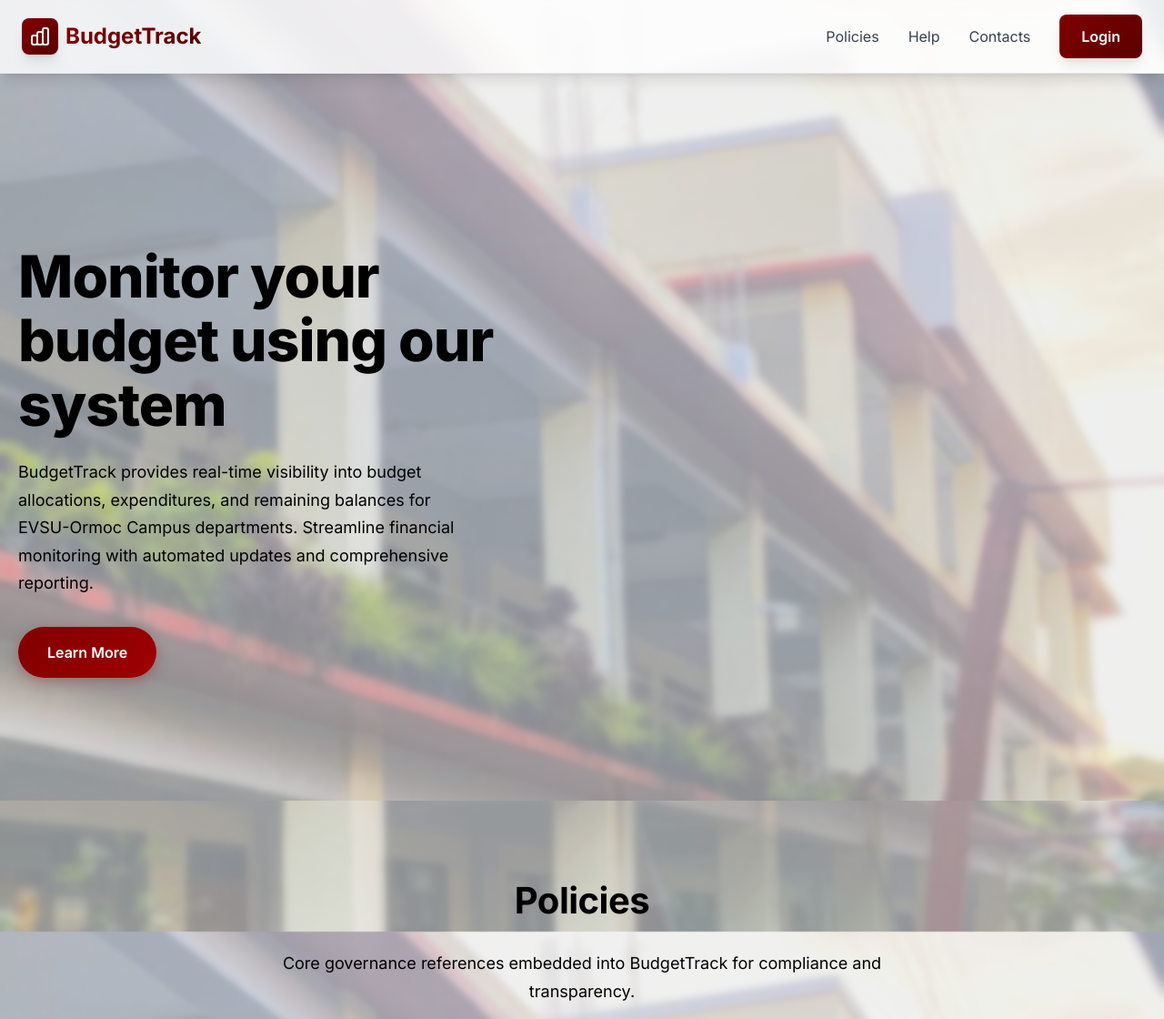
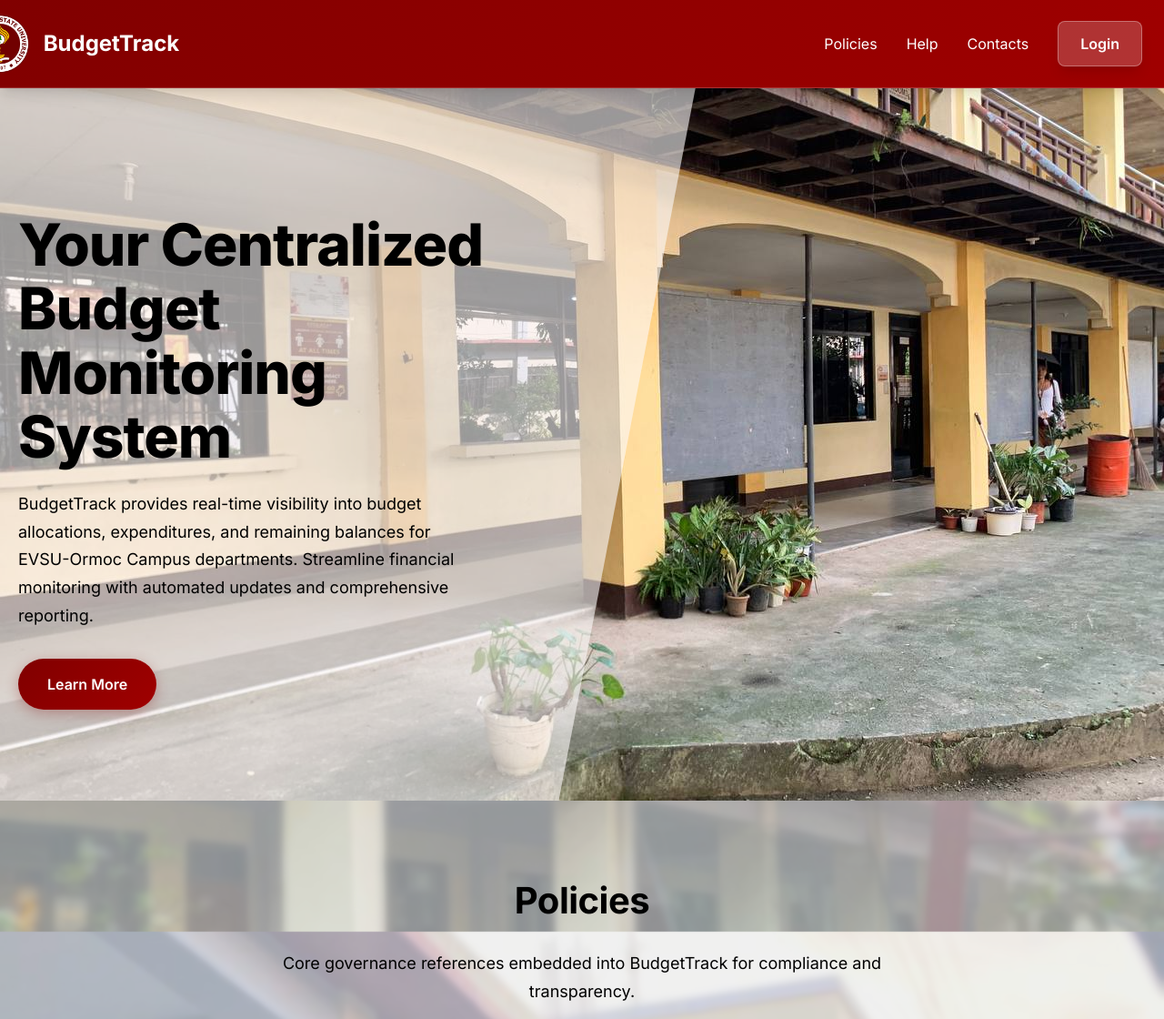
Before and after one commit to skypian/Budgettrack_Skypian, a PHP site: page /Capstone/ in a window 1280 px wide. Shown: the top 1120 px of the page at 91% size. Run offline with PHP 8.4, Linux system fonts and the light colour scheme; some libraries are stand-ins or nearby versions.

Commit message:
index,login,logincss,style

```diff
--- a/index.php
+++ b/index.php
@@ -47,8 +47,12 @@
             backdrop-filter: blur(10px);
             -webkit-backdrop-filter: blur(10px);
         }
+        .header-gradient {
+            background: linear-gradient(135deg, var(--maroon), var(--maroon-light));
+        }
         .login-btn {
-            background: linear-gradient(135deg, #800000 0%, #5a0000 100%);
+            background: rgba(255, 255, 255, 0.2);
+            border: 1px solid rgba(255, 255, 255, 0.3);
             position: relative;
             overflow: hidden;
             transition: all 0.3s ease;
@@ -67,8 +71,9 @@
             left: 100%;
         }
         .login-btn:hover {
+            background: rgba(255, 255, 255, 0.3);
             transform: translateY(-2px);
-            box-shadow: 0 10px 25px rgba(128, 0, 0, 0.3);
+            box-shadow: 0 10px 25px rgba(0, 0, 0, 0.3);
         }
         .nav-link {
             position: relative;
@@ -81,21 +86,18 @@
             left: 0;
             width: 0;
             height: 2px;
-            background: linear-gradient(90deg, #800000, #5a0000);
+            background: #ffffff;
             transition: width 0.3s ease;
         }
         .nav-link:hover::after {
             width: 100%;
         }
         .nav-link:hover {
-            color: #800000;
+            color: #ffffff;
             transform: translateY(-2px);
         }
-        .brand-text {
-            background: linear-gradient(135deg, #800000, #5a0000);
-            -webkit-background-clip: text;
-            -webkit-text-fill-color: transparent;
-            background-clip: text;
+        .brand-text-white {
+            color: #ffffff;
             font-weight: 800;
         }
         header {
@@ -104,29 +106,25 @@
     </style>
 </head>
 <body class="min-h-screen bg-fixed bg-cover bg-center" style="background-image: linear-gradient(rgba(255,255,255,.53), rgba(255,255,255,.53)), url('assets/img/bg.png');">
-    <header class="fixed top-0 left-0 right-0 z-50 nav-blur bg-white/80 border-b border-gray-200 shadow-lg">
+    <header class="fixed top-0 left-0 right-0 z-50 nav-blur header-gradient border-b border-white/20 shadow-lg">
         <div class="container mx-auto px-6 py-4">
             <nav class="flex items-center justify-between">
-                <div class="flex items-center space-x-2">
-                    <div class="w-10 h-10 bg-gradient-to-br from-maroon to-maroon-dark rounded-lg flex items-center justify-center shadow-lg">
-                        <svg class="w-6 h-6 text-white" fill="none" stroke="currentColor" viewBox="0 0 24 24">
-                            <path stroke-linecap="round" stroke-linejoin="round" stroke-width="2" d="M9 19v-6a2 2 0 00-2-2H5a2 2 0 00-2 2v6a2 2 0 002 2h2a2 2 0 002-2zm0 0V9a2 2 0 012-2h2a2 2 0 012 2v10m-6 0a2 2 0 002 2h2a2 2 0 002-2m0 0V5a2 2 0 012-2h2a2 2 0 012 2v14a2 2 0 01-2 2h-2a2 2 0 01-2-2z"></path>
-                        </svg>
-                    </div>
-                    <span class="brand-text text-2xl font-bold">BudgetTrack</span>
+                <div class="flex items-center space-x-4 -ml-14">
+                    <img src="img/evsu_logo.png" alt="EVSU Logo" class="h-16 w-auto">
+                    <span class="brand-text-white text-2xl font-bold">BudgetTrack</span>
                 </div>
 
                 <div class="hidden md:flex items-center space-x-8">
-                    <a href="#policies" class="nav-link text-gray-700 hover:text-maroon font-medium transition-all duration-300">Policies</a>
-                    <a href="#help" class="nav-link text-gray-700 hover:text-maroon font-medium transition-all duration-300">Help</a>
-                    <a href="#contact" class="nav-link text-gray-700 hover:text-maroon font-medium transition-all duration-300">Contacts</a>
+                    <a href="#policies" class="nav-link text-white hover:text-white font-medium transition-all duration-300">Policies</a>
+                    <a href="#help" class="nav-link text-white hover:text-white font-medium transition-all duration-300">Help</a>
+                    <a href="#contact" class="nav-link text-white hover:text-white font-medium transition-all duration-300">Contacts</a>
                     <a href="login.php" class="login-btn px-6 py-3 text-white font-semibold rounded-lg shadow-lg hover:shadow-xl transition-all duration-300">
                         <span class="relative z-10">Login</span>
                     </a>
                 </div>
 
                 <!-- Mobile menu button -->
-                <button id="mobile-menu-btn" class="md:hidden p-2 rounded-lg text-gray-700 hover:bg-gray-100 transition-colors">
+                <button id="mobile-menu-btn" class="md:hidden p-2 rounded-lg text-white hover:bg-white/20 transition-colors">
                     <svg class="w-6 h-6" fill="none" stroke="currentColor" viewBox="0 0 24 24">
                         <path stroke-linecap="round" stroke-linejoin="round" stroke-width="2" d="M4 6h16M4 12h16M4 18h16"></path>
                     </svg>
@@ -134,11 +132,11 @@
             </nav>
 
             <!-- Mobile menu -->
-            <div id="mobile-menu" class="md:hidden mt-4 pb-4 border-t border-gray-200 hidden">
+            <div id="mobile-menu" class="md:hidden mt-4 pb-4 border-t border-white/20 hidden">
                 <div class="flex flex-col space-y-3 pt-4">
-                    <a href="#policies" class="nav-link text-gray-700 hover:text-maroon font-medium transition-all duration-300 py-2">Policies</a>
-                    <a href="#help" class="nav-link text-gray-700 hover:text-maroon font-medium transition-all duration-300 py-2">Help</a>
-                    <a href="#contact" class="nav-link text-gray-700 hover:text-maroon font-medium transition-all duration-300 py-2">Contacts</a>
+                    <a href="#policies" class="nav-link text-white hover:text-white font-medium transition-all duration-300 py-2">Policies</a>
+                    <a href="#help" class="nav-link text-white hover:text-white font-medium transition-all duration-300 py-2">Help</a>
+                    <a href="#contact" class="nav-link text-white hover:text-white font-medium transition-all duration-300 py-2">Contacts</a>
                     <a href="login.php" class="login-btn px-6 py-3 text-white font-semibold rounded-lg shadow-lg hover:shadow-xl transition-all duration-300 text-center mt-2">
                         <span class="relative z-10">Login</span>
                     </a>
@@ -147,13 +145,20 @@
         </div>
     </header>
     <main class="pt-20">
-        <section class="hero" style="background-image: linear-gradient(rgba(255,255,255,.50), rgba(255,255,255,.50)), url('img/bg.png'); background-repeat:no-repeat; background-position: top center; background-size: cover;">
+        <section class="hero">
+            <div class="hero-background-carousel">
+                <div class="hero-bg-slide active" style="background-image: url('img/budget1.jpg'); background-size: cover; background-position: center;"></div>
+                <div class="hero-bg-slide" style="background-image: url('img/budget2.jpg'); background-size: cover; background-position: center;"></div>
+                <div class="hero-bg-slide" style="background-image: url('img/budget3.jpg'); background-size: cover; background-position: center;"></div>
+            </div>
+            <div class="hero-split-overlay"></div>
             <div class="container">
                 <div class="hero-content">
-                    <h1>Monitor your budget using our system</h1>
+                    <h1>Your Centralized Budget Monitoring System</h1>
                     <p>BudgetTrack provides real-time visibility into budget allocations, expenditures, and remaining balances for EVSU-Ormoc Campus departments. Streamline financial monitoring with automated updates and comprehensive reporting.</p>
                     <a href="#policies" class="cta-btn">Learn More</a>
                 </div>
+            </div>
         </section>
         <section id="policies" class="section">
             <div class="container">
@@ -328,6 +333,31 @@
 
                 lastScrollTop = scrollTop;
             });
+
+            // Preload background images
+            const imageUrls = ['img/budget1.jpg', 'img/budget2.jpg', 'img/budget3.jpg'];
+            imageUrls.forEach(url => {
+                const img = new Image();
+                img.src = url;
+            });
+
+            // Background image carousel
+            const slides = document.querySelectorAll('.hero-bg-slide');
+            let currentSlide = 0;
+
+            // Ensure first slide is visible
+            if (slides.length > 0) {
+                slides[0].classList.add('active');
+            }
+
+            function nextSlide() {
+                slides[currentSlide].classList.remove('active');
+                currentSlide = (currentSlide + 1) % slides.length;
+                slides[currentSlide].classList.add('active');
+            }
+
+            // Switch images every 5 seconds
+            setInterval(nextSlide, 5000);
         });
     </script>
 </body>
--- a/login.php
+++ b/login.php
@@ -54,9 +54,9 @@
                         <div className="absolute inset-x-0 top-0 flex items-center gap-3 bg-black/25 backdrop-blur-[5px] px-6 py-4">
                             <img src="img/evsu_logo.png" alt="EVSU" className="h-10 w-10 object-contain drop-shadow" />
                             <div className="text-white leading-tight drop-shadow">
-                                <div className="font-extrabold tracking-wider text-[26px] md:text-[28px]">EASTERN VISAYAS</div>
+                                <div className="font-extrabold tracking-wider text-[26px] md:text-[28px]">EVSU-OC | BudgetTrack</div>
                                 <div className="mt-1 h-1 bg-[#ffd54a] evsu-underline"></div>
-                                <div className="font-semibold tracking-[.35em] text-xs md:text-sm opacity-95">STATE UNIVERSITY</div>
+                                <div className="font-semibold tracking-[.35em] text-xs md:text-sm opacity-95">EASTERN VISAYAS STATE UNIVERSITY ORMOC CAMPUS</div>
                             </div>
                         </div>
                         {/* Curved divider overlay */}
--- a/public/css/login.css
+++ b/public/css/login.css
@@ -103,20 +103,20 @@
 
 /* Tailwind-coexisting classes used by React/Tailwind login */
 .login-bg {
-    background-image: linear-gradient(rgba(255, 255, 255, 0.50), rgba(255, 255, 255, 0.50)), url('../../img/bg.png');
+    background-image: linear-gradient(rgba(255, 255, 255, 0.50), rgba(255, 255, 255, 0.50)), url('../../img/budget3.jpg');
     background-attachment: fixed;
     background-size: cover;
     background-position: center;
 }
 
 .left-panel-bg {
-    background-image: url('../../img/bg.png');
+    background-image: url('../../img/gimi.png');
     background-size: cover;
     background-position: center;
 }
 
 .evsu-underline {
-    width: 180px;
+    width: 280px;
 }
 
 .sign-in-title {
--- a/public/css/style.css
+++ b/public/css/style.css
@@ -129,13 +129,61 @@
 
 /* Hero Section */
 .hero {
+    position: relative;
     display: grid;
     grid-template-columns: 1fr 1fr;
     gap: 60px;
     padding: 140px 0 80px;
     align-items: center;
     min-height: 100vh;
-    background: linear-gradient(135deg, #fff 0%, #f8fafc 100%);
+    overflow: hidden;
+    background: #f8fafc;
+}
+
+.hero-background-carousel {
+    position: absolute;
+    top: 0;
+    left: 0;
+    width: 100%;
+    height: 100%;
+    z-index: 0;
+    background: #c1c6ca;
+}
+
+.hero-bg-slide {
+    position: absolute;
+    top: 0;
+    left: 0;
+    width: 100%;
+    height: 100%;
+    background-size: cover;
+    background-position: center;
+    background-repeat: no-repeat;
+    opacity: 0;
+    transition: opacity 1.5s ease-in-out;
+    z-index: 0;
+}
+
+.hero-bg-slide.active {
+    opacity: 1;
+    z-index: 0;
+}
+
+.hero-split-overlay {
+    position: absolute;
+    top: 0;
+    left: 0;
+    width: 60%;
+    height: 100%;
+    background: rgba(253, 251, 251, 0.603);
+    clip-path: polygon(0 0, 100% 0, 80% 100%, 0 100%);
+    z-index: 1;
+    pointer-events: none;
+}
+
+.hero .container {
+    position: relative;
+    z-index: 2;
 }
 
 .hero-content {
@@ -149,6 +197,7 @@
     color: var(--text);
     font-weight: 800;
     letter-spacing: -1px;
+    max-width: 90%;
 }
 
 .hero p {
@@ -156,7 +205,7 @@
     font-size: clamp(1rem, 2vw, 1.125rem);
     margin: 0 0 32px;
     line-height: 1.7;
-    max-width: 500px;
+    max-width: 90%;
 }
 
 .cta-btn {
@@ -371,7 +420,7 @@
 /* Special Sections */
 /* Help section override */
 .help-section {
-    background: #d30707;
+    background: linear-gradient(135deg, var(--maroon), var(--maroon-light));
 }
 
 .help-section h2,
@@ -489,12 +538,20 @@
         text-align: center;
     }
 
+    .hero-split-overlay {
+        width: 70%;
+        clip-path: polygon(0 0, 100% 0, 70% 100%, 0 100%);
+    }
+
     .hero h1 {
         text-align: center;
+        max-width: 100%;
+        margin: 0 auto 24px;
     }
 
     .hero p {
         margin: 0 auto 32px;
+        max-width: 90%;
     }
 
     .hero-illustration {
```
Also changed, not shown: img/budget1.jpg (added), img/budget2.jpg (added), img/budget3.jpg (added), img/gimi.png (added), img/photo_2025-11-06_15-13-58.jpg (added), img/photo_2025-11-06_15-14-00.jpg (added), img/photo_2025-11-06_15-14-04.jpg (added).
